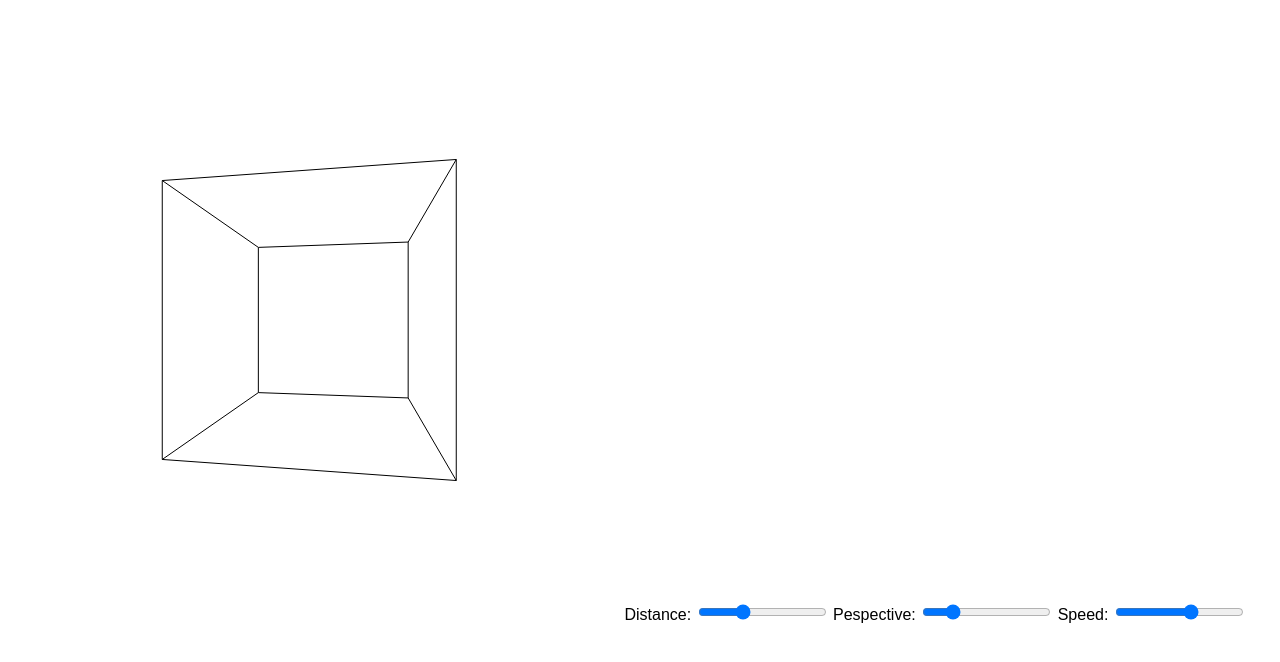
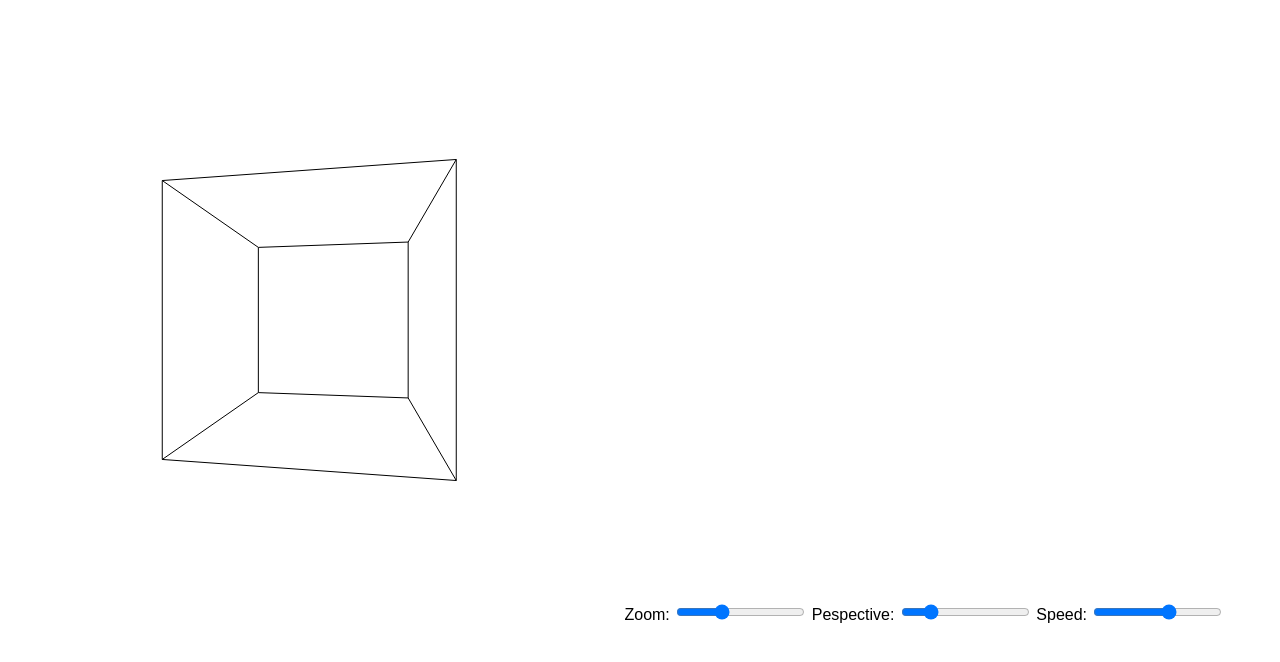
Before and after one commit to ZEUSOLIVER/3D-cube, a plain HTML site: page index.html in a window 1280 px wide. Drawn offline with Linux system fonts and the light colour scheme.

Commit message:
Add Zoom label to index.html
Fix name

```diff
--- a/index.html
+++ b/index.html
@@ -14,7 +14,7 @@
 </head>
 <body>
   <canvas id="Canvas" width="600" height="600"></canvas>
-  <p1>Distance: </p1>
+  <p1>Zoom: </p1>
   <input type="range" id="slider" min="1" max="900" value="300">
   <p1>Pespective: </p1>
   <input type="range" id="slider3" min="150" max="900" value="300">
```
